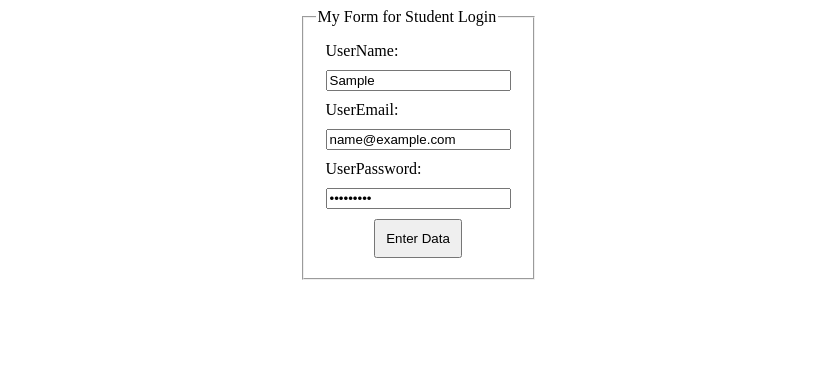
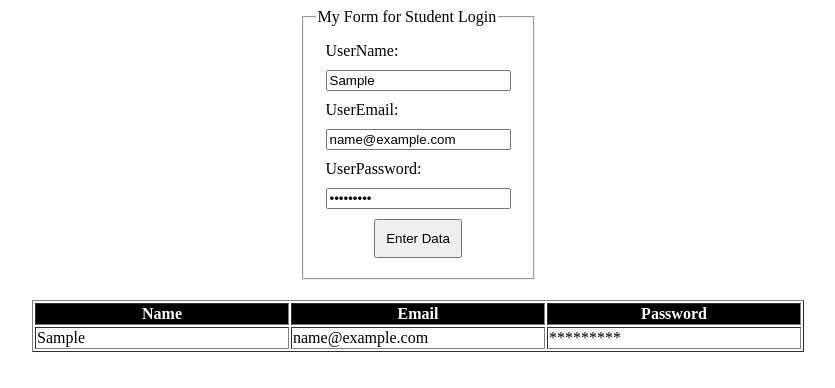
Before and after one commit to mmasood7/pro1, a plain HTML site: page index.html in a window 1280 px wide. Both pictures are taken after typing "Sample", "name@example.com", "Sample123" into the empty fields and a click on the button "Enter Data". Shown: the whole page, without its empty margins (222-1057 px from the left). Drawn offline with Linux system fonts and the light colour scheme.

Commit message:
my assignment for today

```diff
--- a/index.html
+++ b/index.html
@@ -20,6 +20,14 @@
         <button id="submitData">Enter Data</button>
       </fieldset>
     </form>
+    <table border="1">
+      <thead>
+        <th>Name</th>
+        <th>Email</th>
+        <th>Password</th>
+      </thead>
+      <tbody id="myTable"></tbody>
+    </table>
     <script src="./script.js"></script>
   </body>
 </html>
--- a/script.js
+++ b/script.js
@@ -9,6 +9,28 @@ const userNameEl = document.querySelector("#userName");
 const userEmailEl = document.querySelector("#userEmail");
 const userPassEl = document.querySelector("#userPass");
 const subForm = document.querySelector("#myForm");
+let stExists = false;
+const exist = function (st) {
+  students.find((student) => {
+    if (student.email.toLowerCase().trim() === st.toLowerCase().trim()) {
+      stExists = true;
+    }
+  });
+};
+const displayData = function () {
+  myTable.innerHTML = "";
+  students.forEach((student) => {
+    const tr = document.createElement("tr");
+    const tName = document.createElement("td");
+    tName.innerText = student.name;
+    const tEmail = document.createElement("td");
+    tEmail.innerText = student.email;
+    const tPass = document.createElement("td");
+    tPass.innerText = "*".repeat(student.password.length);
+    tr.append(tName, tEmail, tPass);
+    myTable.append(tr);
+  });
+};
 
 const createNewStudentRecord = function (e) {
   e.preventDefault();
@@ -18,20 +40,18 @@ const createNewStudentRecord = function (e) {
     s1.email = userEmailEl.value;
     s1.password = userPassEl.value;
     if (students.length !== 0) {
-      students.find((student) => {
-        if (
-          student.name.toLowerCase.trim === userNameEl.value.toLowerCase.trim
-        ) {
-          students.push(s1);
-        } else {
-          alert(`${s1.name} User Already Existes`);
-          return;
-        }
-      });
+      exist(userEmailEl.value);
+      if (stExists) {
+        alert("email is already in use");
+        stExists = false;
+      } else {
+        students.push(s1);
+      }
     } else {
       students.push(s1);
     }
   }
+  displayData();
 };
 subForm.addEventListener("submit", (event) => {
   createNewStudentRecord(event);
--- a/style.css
+++ b/style.css
@@ -12,3 +12,15 @@ form {
   width: fit-content;
   margin: auto;
 }
+table {
+  width: fit-content;
+  margin: 20px auto;
+}
+thead {
+  background-color: black;
+  color: white;
+}
+th,
+td {
+  width: 250px;
+}
```
Also changed, not shown: done with form.JPG (added).
